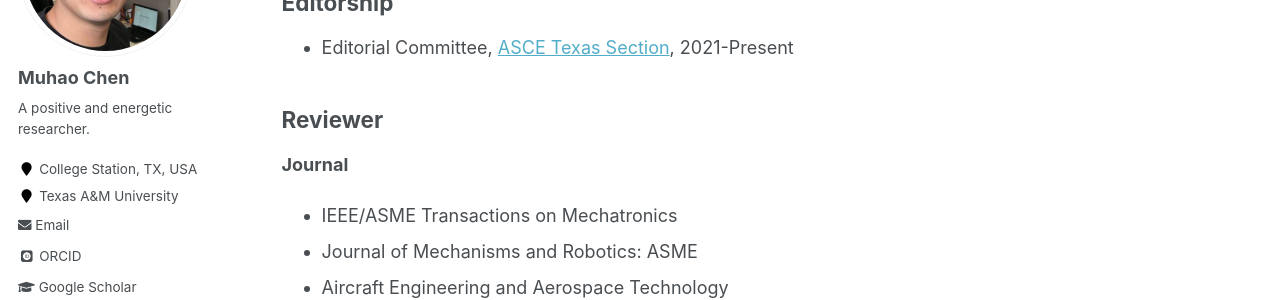
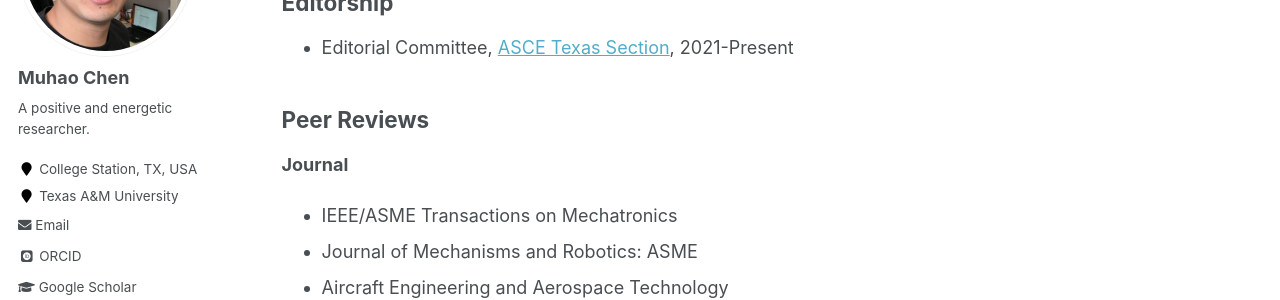
Before and after one commit to Muhao-Chen/muhao-chen.github.io, a Jekyll site: the page built from _pages/professional-activities.md, in a window 1280 px wide and 900 px high, scrolled down 1533 px. Shown: the part 154-454 px from the top of the window. Built offline with Jekyll 4.4.1, drawn with Linux system fonts in a browser that asks for light colours; some web fonts are replaced.

Commit message:
Update professional-activities.md

```diff
--- a/_pages/professional-activities.md
+++ b/_pages/professional-activities.md
@@ -54,7 +54,7 @@ toc_max_header: 1
 ## Editorship
 * Editorial Committee, [ASCE Texas Section](https://www.texasce.org/), 2021-Present
 
-## Reviewer
+## Peer Reviews
 
 **Journal**
 
```
